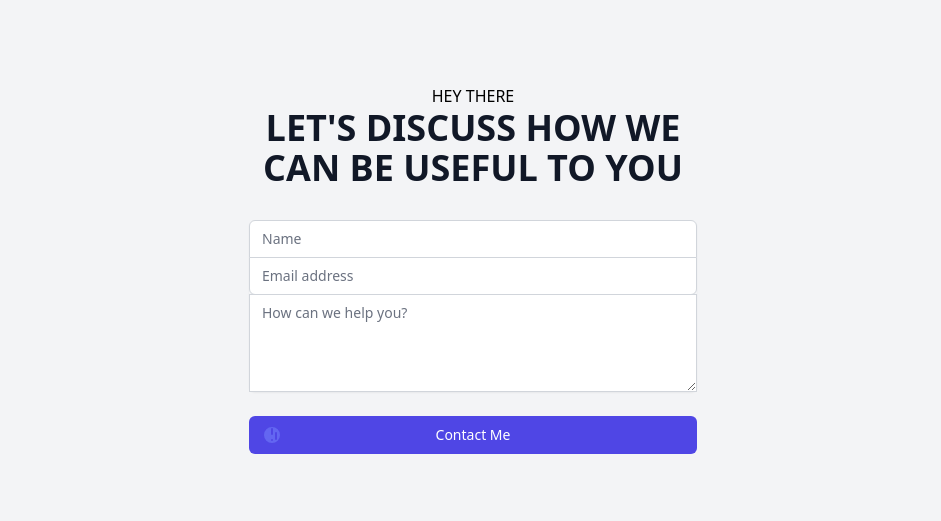
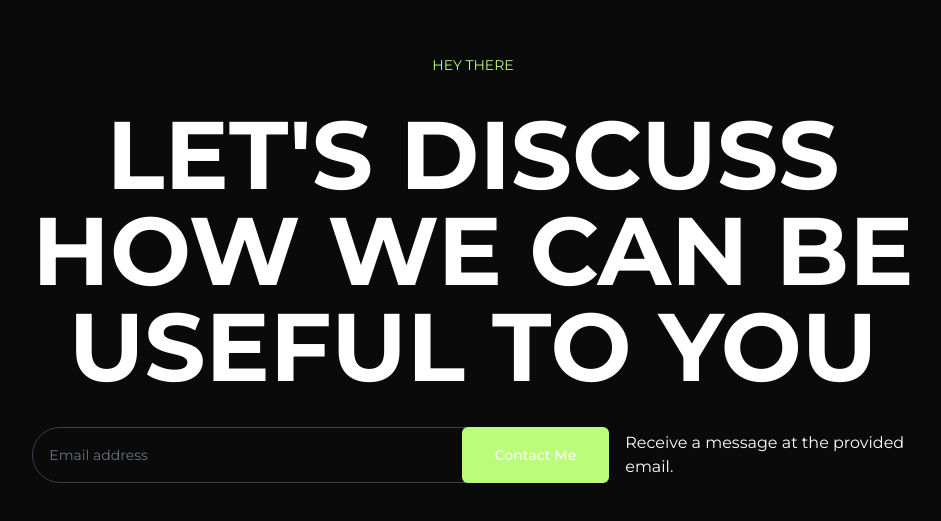
Before and after one commit to JaleelB/aws-serverless-contact-form, a Next.js app: page / in a window 1280 px wide. Shown: the part 131-652 px from the top of the page, without its empty margins (167-1108 px from the left). Built offline with nearby package versions, Linux system fonts and the light colour scheme.

Commit message:
added styling to form page

```diff
--- a/pages/index.tsx
+++ b/pages/index.tsx
@@ -1,7 +1,7 @@
 import Head from 'next/head'
-import { Inter } from 'next/font/google'
+import { Montserrat } from 'next/font/google'
 
-const inter = Inter({ subsets: ['latin'] })
+const montserrat = Montserrat({ subsets: ['latin'] })
 
 export default function Home() {
   return (
@@ -12,34 +12,20 @@ export default function Home() {
         <meta name="viewport" content="width=device-width, initial-scale=1" />
         <link rel="icon" href="/favicon.ico" />
       </Head>
-      <main className="bg-gray-100 py-12 px-4 sm:px-6 lg:px-8 h-screen w-screen grid place-items-center">
-        <div className="max-w-md mx-auto">
-          <h1 className='uppercase text-center'>Hey there</h1>
-          <h2 className="text-center text-3xl font-extrabold text-gray-900 sm:text-4xl uppercase">
-            let&apos;s discuss how we can be useful to you
+      <main
+        className={`bg-primary py-12 px-4 sm:px-6 lg:px-8 h-screen w-screen grid place-items-center ${montserrat.className}`}
+      >
+        <section className="max-w-5xl mx-auto grid gap-8">
+          <h1 className='uppercase text-center text-sm text-secondary'>Hey there</h1>
+          <h2 className="text-center text-3xl font-bold text-gray-900 sm:text-4xl lg:text-6xl xl:text-8xl uppercase text-primary">
+            let&apos;s discuss <br/>how we can be<br/> useful to you
           </h2>
+          <div className='flex w-full items-center justify-center flex-col lg:flex-row'>
             <form
               // onSubmit={handleSubmit}
-            className="mt-8 space-y-6">
-            <input type="hidden" name="remember" value="true" />
-            <div className="rounded-md shadow-sm -space-y-px">
-              <div>
-                <label htmlFor="name" className="sr-only">
-                  Name
-                </label>
-                <input
-                  id="name"
-                  name="name"
-                  type="text"
-                  autoComplete="name"
-                  required
-                  className="appearance-none rounded-none relative block w-full px-3 py-2 border border-gray-300 placeholder-gray-500 text-gray-900 rounded-t-md focus:outline-none focus:ring-indigo-500 focus:border-indigo-500 focus:z-10 sm:text-sm"
-                  placeholder="Name"
-                  // value={formValues.name}
-                  // onChange={handleChange}
-                />
-              </div>
-              <div>
+              className="flex h-12 lg:h-14 w-full relative flex"
+            >
+                <div className="relative w-full">
                   <label htmlFor="email" className="sr-only">
                     Email address
                   </label>
@@ -49,54 +35,37 @@ export default function Home() {
                     type="email"
                     autoComplete="email"
                     required
-                  className="appearance-none rounded-none relative block w-full px-3 py-2 border border-gray-300 placeholder-gray-500 text-gray-900 rounded-b-md focus:outline-none focus:ring-indigo-500 focus:border-indigo-500 focus:z-10 sm:text-sm"
+                    className="
+                      appearance-none rounded-full relative
+                      block w-full px-3 py-2 border border-gray-700
+                      placeholder-gray-500 text-gray-900 h-full
+                      focus:outline-none pl-4 sm:text-sm bg-transparent
+                      text-primary
+                    "
                     placeholder="Email address"
                     // value={formValues.email}
                     // onChange={handleChange}
                   />
                 </div>
-              <div>
-                <label htmlFor="message" className="sr-only">
-                  Message
-                </label>
-                <textarea
-                  id="message"
-                  name="message"
-                  rows={4}
-                  required
-                  className="appearance-none rounded-none relative block w-full px-3 py-2 border border-gray-300 placeholder-gray-500 text-gray-900 focus:outline-none focus:ring-indigo-500 focus:border-indigo-500 focus:z-10 sm:text-sm"
-                  placeholder="How can we help you?"
-                  // value={formValues.message}
-                  // onChange={handleChange}
-                />
+
+                  <button
+                    type="submit"
+                    className="
+                      group absolute px-8 flex justify-center items-center h-full text-center
+                      border border-transparent text-sm font-medium rounded-md
+                      text-white bg-secondary hover:bg-secondary-700 focus:outline-none
+                      focus:ring-1 focus:ring-offset-1 focus:ring indigo-500
+                      rounded-full leading-4 top-0 right-0 text-black font-medium
+                    "
+                  >
+                    Contact Me
+                  </button>
+              </form>
+              <div className='ml-4 text-primary w-full lg:w-1/2'>
+                <p>Receive a message at the provided email.</p>
               </div>
             </div>
-            <div>
-              <button
-                type="submit"
-                className="group relative w-full flex justify-center py-2 px-4 border border-transparent text-sm font-medium rounded-md text-white bg-indigo-600 hover:bg-indigo-700 focus:outline-none focus:ring-2 focus:ring-offset-2 focus:ring
-                indigo-500"
-                >
-                  <span className="absolute left-0 inset-y-0 flex items-center pl-3">
-                    <svg
-                      className="h-5 w-5 text-indigo-500 group-hover:text-indigo-400"
-                      xmlns="http://www.w3.org/2000/svg"
-                      viewBox="0 0 20 20"
-                      fill="currentColor"
-                      aria-hidden="true"
-                    >
-                      <path
-                        fillRule="evenodd"
-                        d="M10 18a8 8 0 100-16 8 8 0 000 16zM9 4a1 1 0 112 0v5a1 1 0 11-2 0V4zm2 11a1 1 0 11-2 0 1 1 0 012 0zm3-8a1 1 0 00-1 1v6a1 1 0 002 0V8a1 1 0 00-1-1z"
-                        clipRule="evenodd"
-                      />
-                    </svg>
-                  </span>
-                  Contact Me
-                </button>
-              </div>
-            </form>
-          </div>
+          </section>
       </main>
     </>
   )
```
Lines whose indentation alone changed are shown as unchanged.
